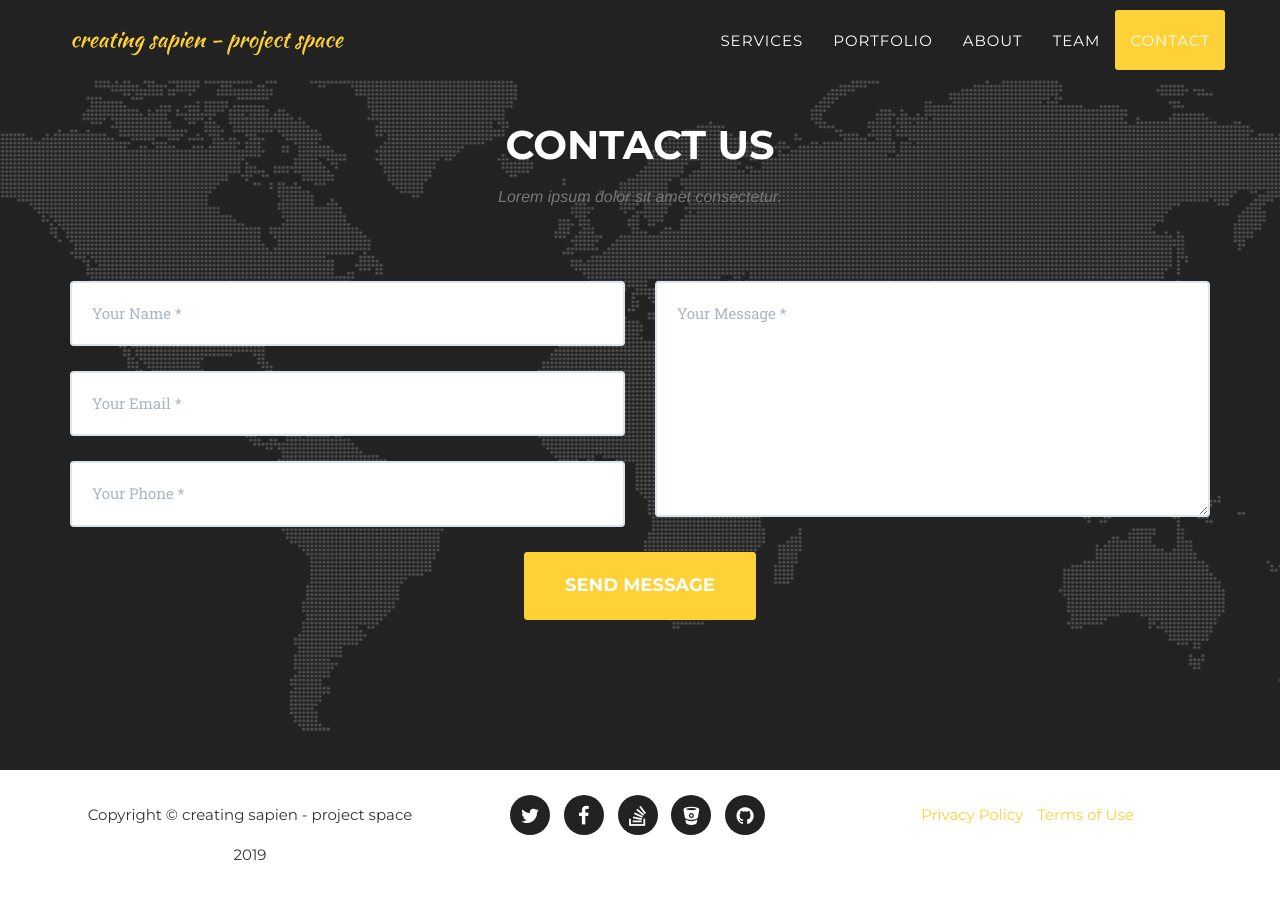
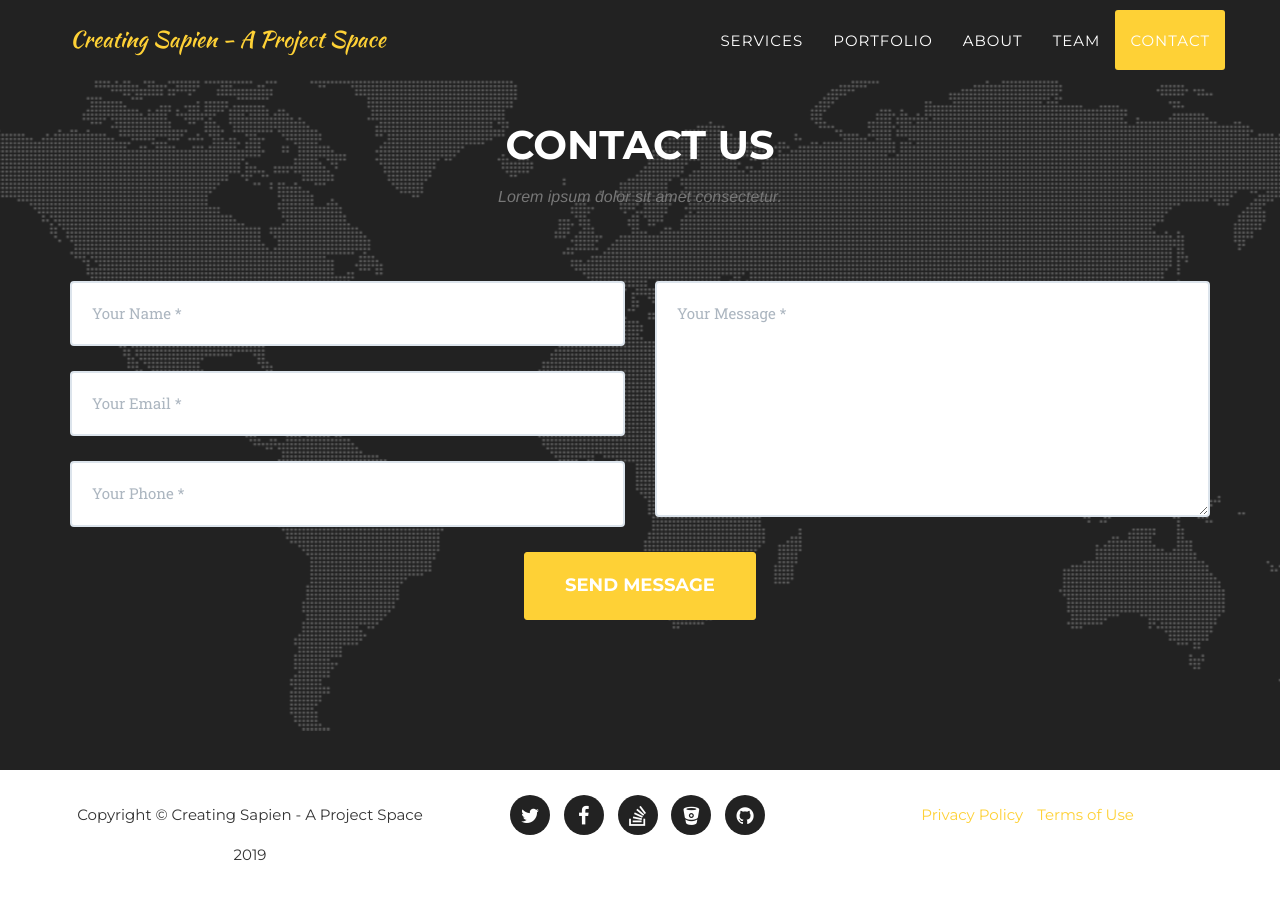
Before and after one commit to austin-capital-data/austin-capital-data.github.io, a Jekyll site: the page built from index.html, in a window 1280 px wide and 900 px high, scrolled down 5676 px. Built offline with Jekyll 4.4.1, drawn with Linux system fonts in a browser that asks for light colours; some web fonts are replaced; part of the change alters nothing that is shown; some of the changed text lies outside the part shown.

```diff
--- a/_config.yml
+++ b/_config.yml
@@ -2,7 +2,7 @@ url: https://creatingsapien.github.io
 baseurl: ""
 
 # Site settings
-title: creating sapien - project space
+title: Creating Sapien - A Project Space
 email: gunnar@austincapitaldata.com
 description: "A place for people to discuss thier creations"
 
@@ -31,9 +31,9 @@ people:
     - title: linkedin
       url: #
 
-- name: Simeon Daylong
+- name: Mysterious contributor
   pic: 3
-  position: Fulfillment Engineer
+  position: Fulfillment Master
   social:
     - title: twitter
       url: #
```
